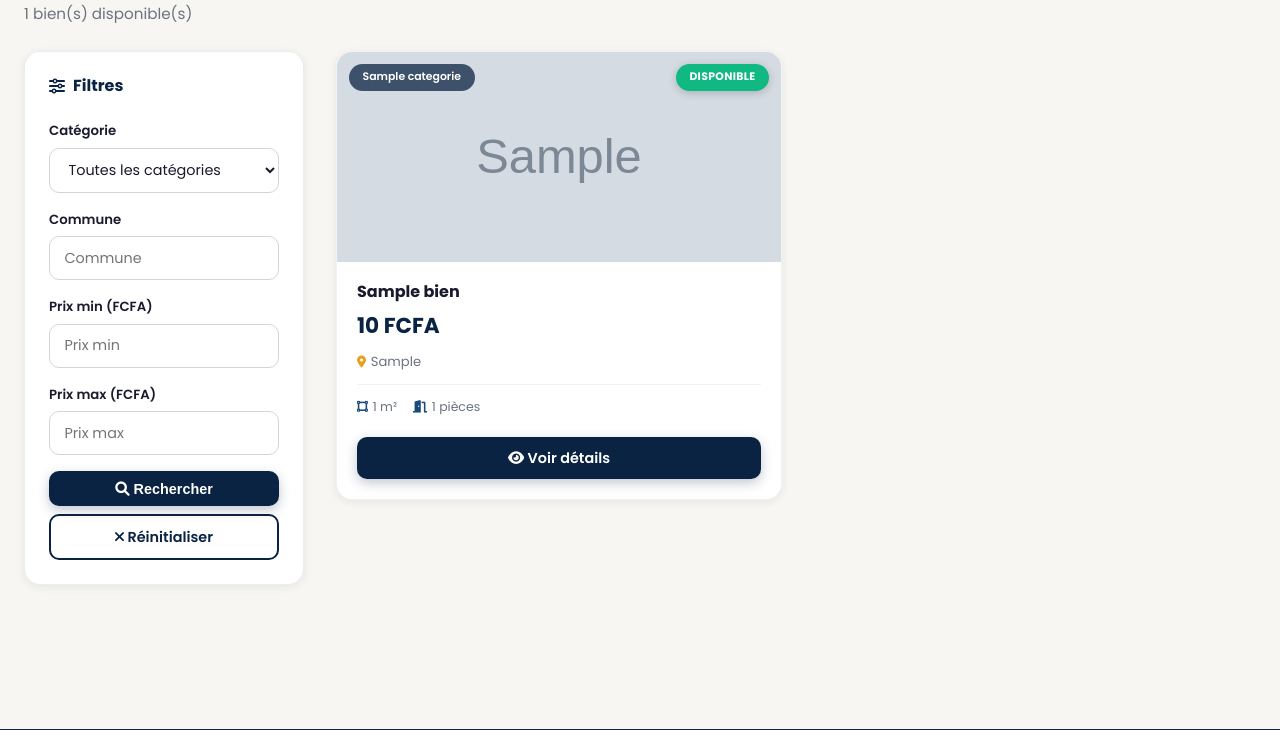
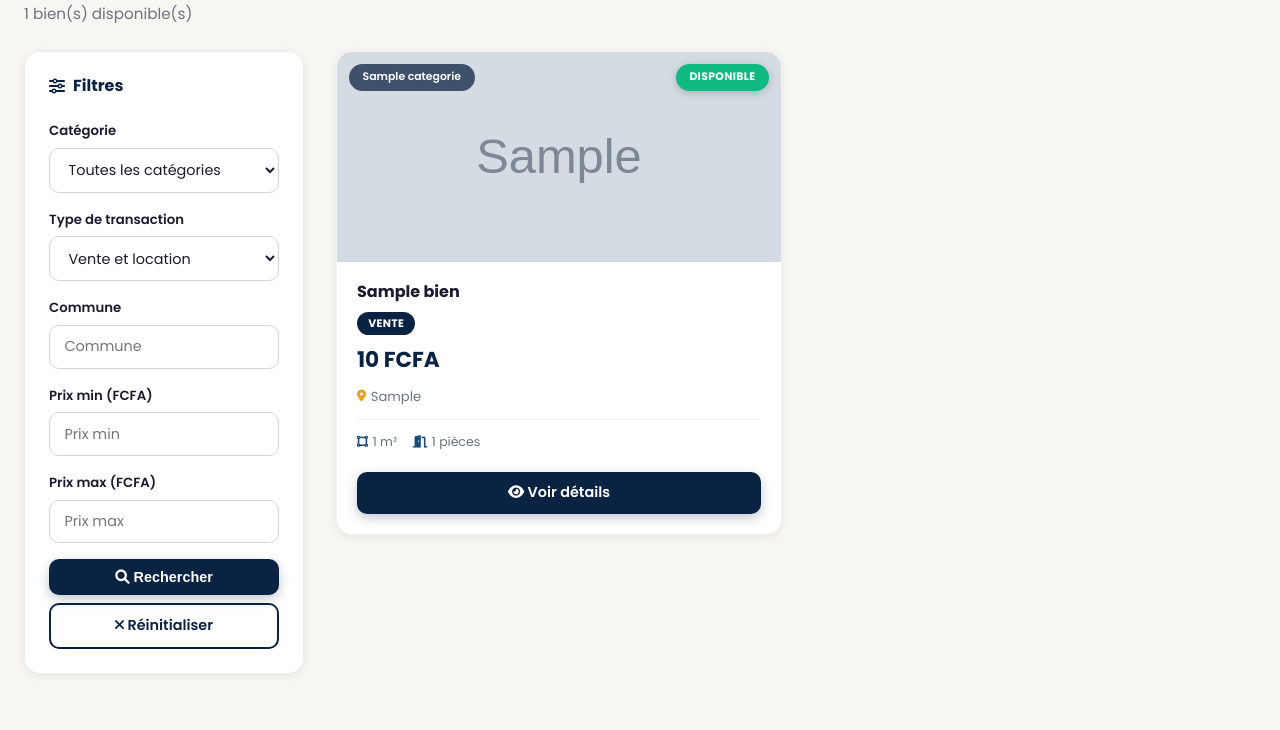
Before and after one commit to papagnonsian/projetimmo, a Django app: page /biens/ in a window 1280 px wide. Shown: the part 181-911 px from the top of the page. Run offline with Django 5.2, Linux system fonts and the light colour scheme; tables that the repository leaves empty hold one stand-in row (values such as "Sample post"); grey boxes marked "Sample" are stand-in pictures.

Commit message:
Ajout du type de transaction (vente/location) et validation des champs numeriques
Ajoute un champ type_transaction sur le modele Bien avec filtre de recherche,
affichage en badge, et integration admin. Empeche les valeurs negatives pour
la surface et le nombre de pieces.

```diff
--- a/annonces/admin.py
+++ b/annonces/admin.py
@@ -65,16 +65,16 @@ class CategorieAdmin(admin.ModelAdmin):
 
 @admin.register(Bien)
 class BienAdmin(admin.ModelAdmin):
-    list_display = ['titre', 'prix', 'localisation', 'categorie', 'statut', 'agence', 'agent', 'date_creation']
+    list_display = ['titre', 'type_transaction', 'prix', 'localisation', 'categorie', 'statut', 'agence', 'agent', 'date_creation']
     list_display_links = ['titre']
-    list_filter = ['statut', 'categorie', 'agence', 'date_creation']
+    list_filter = ['type_transaction', 'statut', 'categorie', 'agence', 'date_creation']
     search_fields = ['titre', 'description', 'localisation']
     readonly_fields = ['date_creation', 'date_modification']
     inlines = [PhotoInline, DemandeInline]
 
     fieldsets = (
         ('Informations principales', {
-            'fields': ('titre', 'description', 'prix', 'localisation', 'surface', 'pieces')
+            'fields': ('titre', 'description', 'prix', 'localisation', 'type_transaction', 'surface', 'pieces')
         }),
         ('Classification', {
             'fields': ('categorie', 'statut')
--- a/annonces/forms.py
+++ b/annonces/forms.py
@@ -81,9 +81,12 @@ class ConnexionForm(forms.Form):
     password = forms.CharField(widget=forms.PasswordInput)
 
 class BienForm(forms.ModelForm):
+    surface = forms.IntegerField(required=False, min_value=0, label="Surface (m²)")
+    pieces = forms.IntegerField(required=False, min_value=0, label="Nombre de pièces")
+
     class Meta:
         model = Bien
-        fields = ['titre', 'description', 'prix', 'localisation', 'surface', 'pieces', 'categorie', 'statut']
+        fields = ['titre', 'description', 'prix', 'localisation', 'type_transaction', 'surface', 'pieces', 'categorie', 'statut']
         widgets = {
             'description': forms.Textarea(attrs={'rows': 5}),
         }
@@ -92,6 +95,8 @@ class BienForm(forms.ModelForm):
         super().__init__(*args, **kwargs)
         for field in self.fields:
             self.fields[field].widget.attrs.update({'class': 'form-control'})
+        self.fields['surface'].widget.attrs.update({'min': '0'})
+        self.fields['pieces'].widget.attrs.update({'min': '0'})
 
 class DemandeVisiteForm(forms.ModelForm):
     class Meta:
@@ -111,6 +116,11 @@ class FiltreBiensForm(forms.Form):
         queryset=Categorie.objects.all(),
         required=False,
         empty_label="Toutes les catégories",
+        widget=forms.Select(attrs={'class': 'form-control'})
+    )
+    type_transaction = forms.ChoiceField(
+        choices=[('', 'Vente et location')] + Bien.TYPE_TRANSACTION_CHOICES,
+        required=False,
         widget=forms.Select(attrs={'class': 'form-control'})
     )
     commune = forms.CharField(
--- a/annonces/models.py
+++ b/annonces/models.py
@@ -1,5 +1,6 @@
 from django.db import models
 from django.contrib.auth.models import User
+from django.core.validators import MinValueValidator
 from django.urls import reverse
 
 class Agence(models.Model):
@@ -61,14 +62,19 @@ class Bien(models.Model):
         ('publie', 'Publié'),
         ('desactive', 'Désactivé'),
     ]
+    TYPE_TRANSACTION_CHOICES = [
+        ('vente', 'Vente'),
+        ('location', 'Location'),
+    ]
 
     titre = models.CharField(max_length=200)
     description = models.TextField()
     prix = models.DecimalField(max_digits=12, decimal_places=0)
     localisation = models.CharField(max_length=200, help_text="Ex: Cocody, Abidjan")
+    type_transaction = models.CharField(max_length=10, choices=TYPE_TRANSACTION_CHOICES, default='vente')
     statut = models.CharField(max_length=20, choices=STATUT_CHOICES, default='brouillon')
-    surface = models.IntegerField(null=True, blank=True, help_text="Surface en m²")
-    pieces = models.IntegerField(null=True, blank=True, help_text="Nombre de pièces")
+    surface = models.IntegerField(null=True, blank=True, validators=[MinValueValidator(0)], help_text="Surface en m²")
+    pieces = models.IntegerField(null=True, blank=True, validators=[MinValueValidator(0)], help_text="Nombre de pièces")
 
     agence = models.ForeignKey(Agence, on_delete=models.CASCADE, related_name='biens')
     agent = models.ForeignKey(Agent, on_delete=models.CASCADE, related_name='biens')
--- a/annonces/views.py
+++ b/annonces/views.py
@@ -37,6 +37,8 @@ def liste_biens(request):
     if form.is_valid():
         if form.cleaned_data.get('categorie'):
             biens = biens.filter(categorie=form.cleaned_data['categorie'])
+        if form.cleaned_data.get('type_transaction'):
+            biens = biens.filter(type_transaction=form.cleaned_data['type_transaction'])
         if form.cleaned_data.get('commune'):
             biens = biens.filter(localisation__icontains=form.cleaned_data['commune'])
         if form.cleaned_data.get('prix_min'):
--- a/static/annonces/css/style.css
+++ b/static/annonces/css/style.css
@@ -593,6 +593,23 @@ a {
     text-overflow: ellipsis;
 }
 
+.bien-transaction-tag {
+    display: inline-block;
+    padding: 0.2rem 0.7rem;
+    border-radius: 50px;
+    font-size: 0.68rem;
+    font-weight: 700;
+    letter-spacing: 0.03em;
+    text-transform: uppercase;
+    background: var(--primary);
+    color: var(--white);
+    margin-bottom: 0.5rem;
+}
+
+.bien-transaction-tag.location {
+    background: var(--primary-mid);
+}
+
 .bien-price {
     font-size: 1.35rem;
     font-weight: 800;
--- a/templates/annonces/detail_bien.html
+++ b/templates/annonces/detail_bien.html
@@ -39,6 +39,7 @@
             <!-- Infos principales -->
             <div class="detail-info">
                 <h1>{{ bien.titre }}</h1>
+                <span class="bien-transaction-tag {{ bien.type_transaction }}">{{ bien.get_type_transaction_display }}</span>
                 <div class="bien-price-badge">{{ bien.prix|floatformat:0 }} FCFA</div>
                 <div class="bien-location">
                     <i class="fas fa-map-marker-alt"></i> {{ bien.localisation }}
--- a/templates/annonces/gestion_biens.html
+++ b/templates/annonces/gestion_biens.html
@@ -24,6 +24,7 @@
                     <tr>
                         <th>ID</th>
                         <th>Titre</th>
+                        <th>Transaction</th>
                         <th>Prix (FCFA)</th>
                         <th>Localisation</th>
                         <th>Catégorie</th>
@@ -38,6 +39,7 @@
                     <tr>
                         <td>{{ bien.id }}</td>
                         <td>{{ bien.titre|truncatechars:30 }}</td>
+                        <td>{{ bien.get_type_transaction_display }}</td>
                         <td>{{ bien.prix|floatformat:0 }}</td>
                         <td>{{ bien.localisation }}</td>
                         <td>{{ bien.categorie.nom_categorie }}</td>
@@ -52,7 +54,7 @@
                     </tr>
                     {% empty %}
                     <tr>
-                        <td colspan="9" class="empty-row">
+                        <td colspan="10" class="empty-row">
                             <i class="fas fa-home"></i>
                             <p>Aucun bien publié pour le moment.</p>
                         </td>
--- a/templates/annonces/liste_biens.html
+++ b/templates/annonces/liste_biens.html
@@ -19,6 +19,10 @@
                     <div class="form-group">
                         <label>Catégorie</label>
                         {{ form.categorie }}
+                    </div>
+                    <div class="form-group">
+                        <label>Type de transaction</label>
+                        {{ form.type_transaction }}
                     </div>
                     <div class="form-group">
                         <label>Commune</label>
@@ -61,6 +65,7 @@
                         {% endif %}
                         <div class="bien-info">
                             <h3>{{ bien.titre }}</h3>
+                            <span class="bien-transaction-tag {{ bien.type_transaction }}">{{ bien.get_type_transaction_display }}</span>
                             <span class="bien-price">{{ bien.prix|floatformat:0 }} FCFA</span>
                             <p class="bien-location"><i class="fas fa-map-marker-alt"></i> {{ bien.localisation }}</p>
                             <div class="bien-features">
--- a/templates/annonces/mes_biens.html
+++ b/templates/annonces/mes_biens.html
@@ -54,6 +54,7 @@
                 {% endif %}
                 <div class="bien-info">
                     <h3>{{ bien.titre }}</h3>
+                    <span class="bien-transaction-tag {{ bien.type_transaction }}">{{ bien.get_type_transaction_display }}</span>
                     <p class="bien-price">{{ bien.prix|floatformat:0 }} FCFA</p>
                     <p class="bien-location"><i class="fas fa-map-marker-alt"></i> {{ bien.localisation }}</p>
                     <p class="bien-category"><i class="fas fa-tag"></i> {{ bien.categorie.nom_categorie }}</p>
--- a/templates/annonces/modifier_bien.html
+++ b/templates/annonces/modifier_bien.html
@@ -38,6 +38,11 @@
                             <label for="{{ form.localisation.id_for_label }}">Localisation / Commune *</label>
                             {{ form.localisation }}
                             <small>Ex: Cocody, Abidjan</small>
+                        </div>
+
+                        <div class="form-group">
+                            <label for="{{ form.type_transaction.id_for_label }}">Type de transaction *</label>
+                            {{ form.type_transaction }}
                         </div>
 
                         <div class="form-group">
```
Also changed, not shown: templates/annonces/accueil.html (+9 -0 lines), templates/annonces/ajouter_bien.html (+8 -0 lines), annonces/migrations/0003_alter_bien_pieces_alter_bien_surface.py (added), annonces/migrations/0004_bien_type_transaction.py (added).
